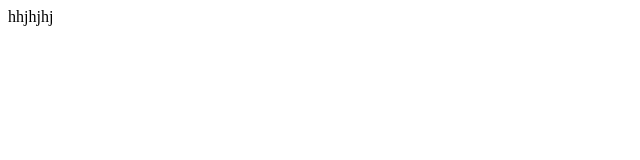
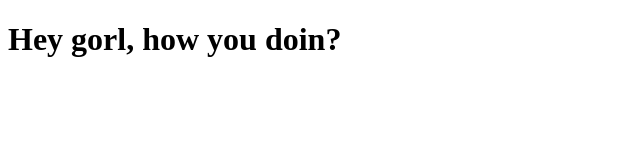
Before and after one commit to BennyRathana/webdev-portfolio, a plain HTML site: page docs/index.html in a window 1280 px wide. Shown: the whole page, without its empty margins (0-640 px from the left). Drawn offline with Linux system fonts and the light colour scheme.

Commit message:
linked css

```diff
--- a/docs/index.html
+++ b/docs/index.html
@@ -3,9 +3,22 @@
 <head>
     <meta charset="UTF-8">
     <meta name="viewport" content="width=device-width, initial-scale=1.0">
-    <title>Document</title>
+    <link rel="stylesheet" href="css">
+    <title>mywebdevshiii</title>
+
 </head>
 <body>
-    hhjhjhj
+    <style>
+        body{
+            background-color: bisque
+            color rgb(94, 73, 53);
+        }
+
+    </style>
+    <h1>Hey gorl, how you doin?</h1>
+
+
+
+
 </body>
 </html>
```
Also changed, not shown: 1 other file.
